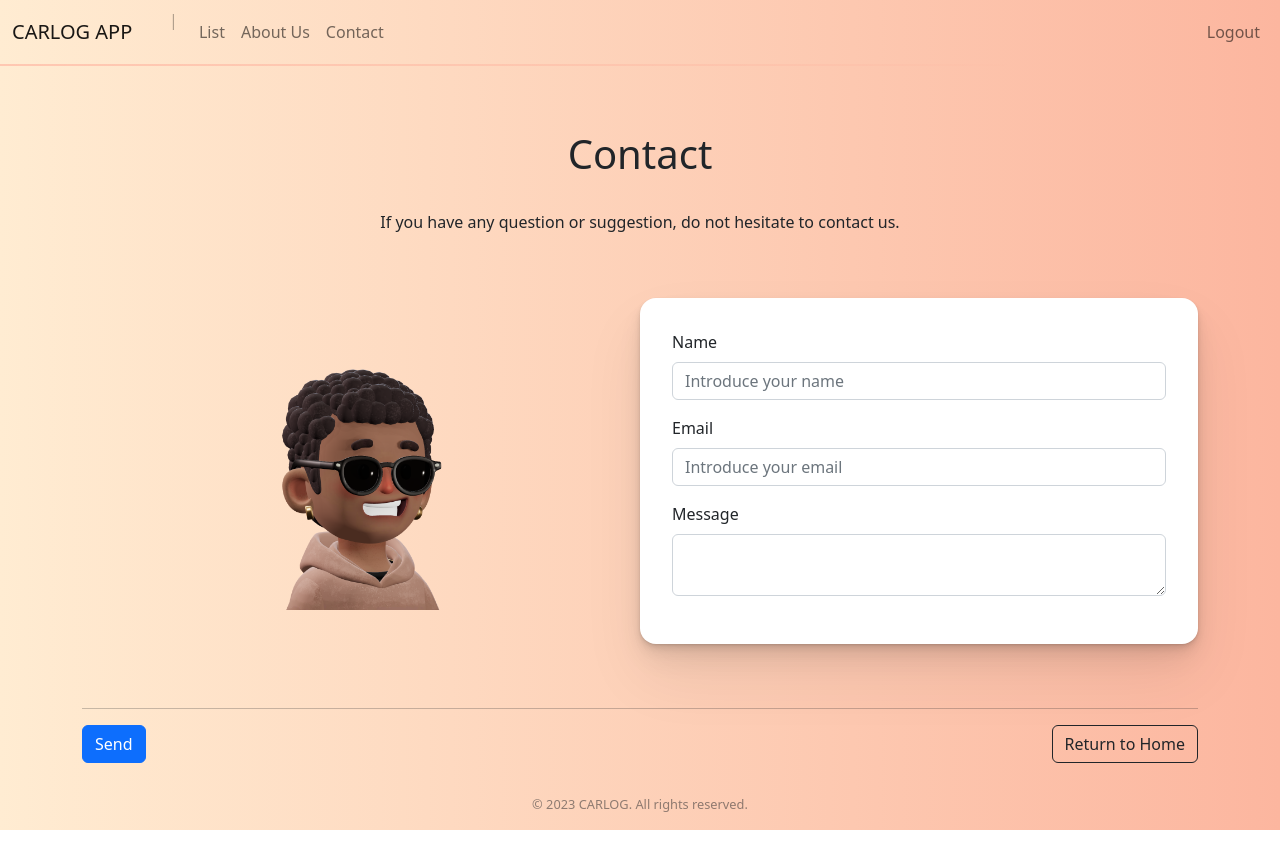
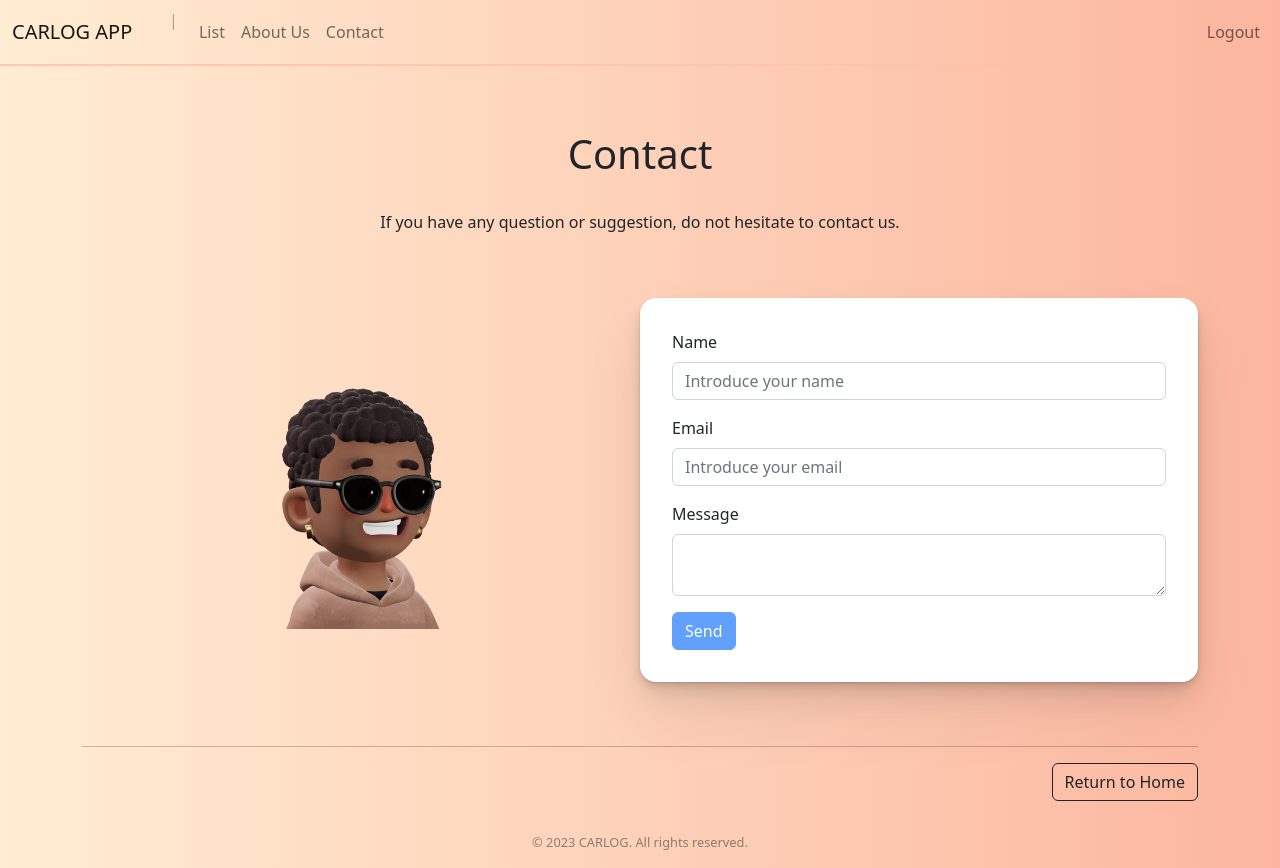
Before and after one commit to clmonreal/carlosProjectApp, an Angular app: page /contact in a window 1280 px wide. Before the commit the page ends 830 px from the top, so only its background shows below. Built offline with nearby package versions, Linux system fonts and the light colour scheme; sample sign-in values are in the browser's storage.

Commit message:
Implementa validacion en el formulario de la vista contact.

```diff
--- a/src/app/views/contact/contact.component.html
+++ b/src/app/views/contact/contact.component.html
@@ -8,26 +8,35 @@
             <img class="frontal-contact-image" src="../../../assets/frontalContactIcon.png" alt="Form Image">
         </div>
         <div class="form-section">
-            <form class="form">
+            <form class="form" [formGroup]="formCreate" (ngSubmit)="sendRequest()" novalidate>
                 <div class="mb-3">
                     <label class="form-label" for="name">Name</label>
-                    <input class="form-control" type="text" placeholder="Introduce your name">
+                    <input class="form-control" type="text" formControlName="name" placeholder="Introduce your name">
                 </div>
                 <div class="mb-3">
                     <label class="form-label">Email</label>
-                    <input class="form-control" type="email" placeholder="Introduce your email">
+                    <input class="form-control" type="email" formControlName="email" placeholder="Introduce your email">
                 </div>
                 <div class="mb-3">
                     <label class="form-label">Message</label>
-                    <textarea class="form-control"></textarea>
+                    <textarea class="form-control" formControlName="message"></textarea>
                 </div>
+                <div *ngIf="(formCreate.get('name').errors && formCreate.get('name').dirty) ||
+                formCreate.get('email').errors && formCreate.get('email').dirty ||
+                formCreate.get('message').errors && formCreate.get('message').dirty">
+                <p class="error-message" *ngIf="formCreate.get('name').hasError('required') ||
+                formCreate.get('email').hasError('required') ||
+                formCreate.get('message').hasError('required')">Fill in all the fields is necessary.</p>
+                <p class="error-message" *ngIf="formCreate.get('email').hasError('required') ||
+                formCreate.get('email').hasError('email')">Correct email format is necessary.</p>
+                </div>
+                <button type="submit" class="btn btn-primary" [disabled]="formCreate.invalid">Send</button>
             </form>
         </div>
     </div>
     <hr>
-    <div class="buttons">
-        <button type="submit" class="btn btn-primary" (click)="showMessage()">Send</button>
-        <button class="btn btn-outline-dark" routerLink="/home">Return to Home</button>
+    <div class="home-button">
+        <button type="button" class="btn btn-outline-dark right-button" routerLink="/home">Return to Home</button>
     </div>
 </div>
 <app-footer></app-footer>
--- a/src/app/views/contact/contact.component.scss
+++ b/src/app/views/contact/contact.component.scss
@@ -5,10 +5,12 @@ h1, p {
   text-align: center;
 }
 
-.buttons {
+.home-button {
+  text-align: right;
+
+  .right-button {
     margin-bottom: 2rem;
-    display: flex;
-    justify-content: space-between;
+  }
 }
 
 .form-image-section {
@@ -34,6 +36,11 @@ h1, p {
 
         .form {
             padding: 2rem;
+
+            .error-message {
+              color: $red;
+              text-align: left;
+            }
         }
     }
 }
--- a/src/app/views/contact/contact.component.ts
+++ b/src/app/views/contact/contact.component.ts
@@ -1,4 +1,5 @@
 import { Component } from '@angular/core';
+import { FormGroup, FormBuilder, FormControl, Validators } from '@angular/forms';
 import { Router } from '@angular/router';
 import { AlertsService } from 'src/app/services/alerts/alerts.service';
 
@@ -8,12 +9,17 @@ import { AlertsService } from 'src/app/services/alerts/alerts.service';
   styleUrls: ['./contact.component.scss']
 })
 export class ContactComponent {
+  formCreate: FormGroup;
 
-  constructor(private alerts:AlertsService, private router:Router) {
-
+  constructor(private alerts:AlertsService, private router:Router, private formbuilder:FormBuilder) {
+    this.formCreate = this.formbuilder.group({
+      name:new FormControl('', [Validators.required]),
+      email:new FormControl('', [Validators.required, Validators.email]),
+      message: new FormControl('', [Validators.required])
+    });
   }
 
-  showMessage() {
+  sendRequest() {
     this.alerts.showSuccess('The query has been sent', 'Done!');
     this.router.navigate(['home']);
   }
--- a/src/app/views/create/create.component.ts
+++ b/src/app/views/create/create.component.ts
@@ -1,7 +1,6 @@
 import { Component } from '@angular/core';
 import { FormGroup, FormControl, Validators, FormBuilder } from '@angular/forms';
 import { Router } from '@angular/router';
-import { IUserData } from 'src/app/models/usersList.interface';
 import { AlertsService } from 'src/app/services/alerts/alerts.service';
 import { ApiService } from 'src/app/services/api/api.service';
 
```
